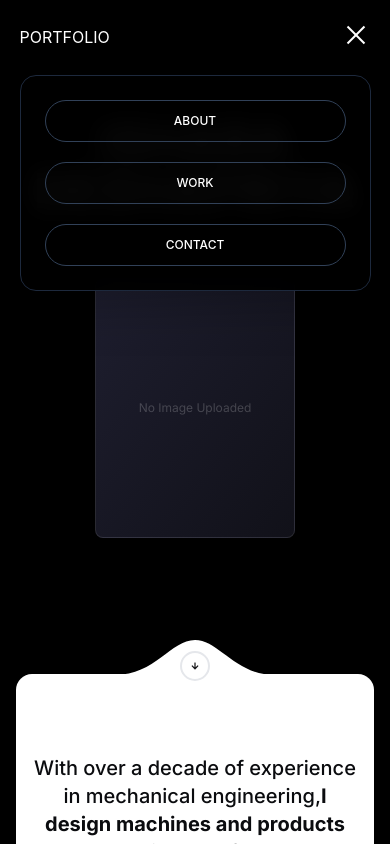
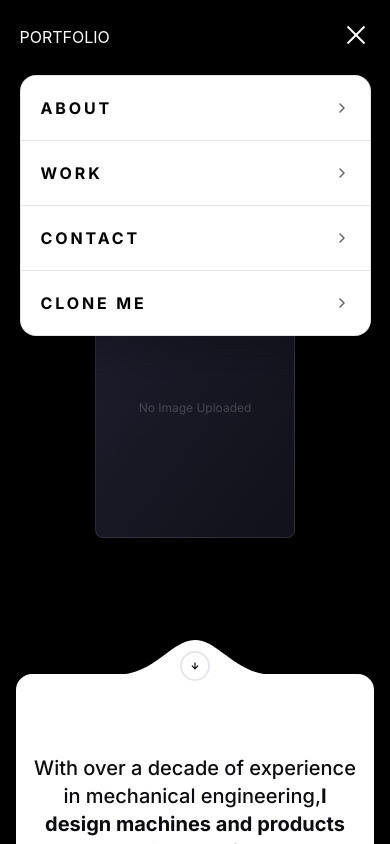
Before and after one commit to minidukalhara14/creative-portfolio, a React (Vite) app: page / in a window 390 px wide. Both pictures are taken after a click on the button 355 px from the left and 35 px from the top of the page. Shown: the top 844 px of the page. Built offline with nearby package versions, Linux system fonts and the light colour scheme; no server answers.

Commit message:
updated mobile menu

```diff
--- a/src/components/common/Navibar.jsx
+++ b/src/components/common/Navibar.jsx
@@ -1,10 +1,19 @@
 import { useState } from "react";
 import { Link } from "react-router-dom";
+import { AnimatePresence, motion } from "framer-motion";
+import { ChevronRight } from "lucide-react";
 import AnimatedButton from "./AnimatedButton";
 
 export default function Navibar() {
 
   const [isOpen, setIsOpen] = useState(false);
+
+  const mobileMenuItems = [
+    { to: "/about", label: "ABOUT", reloadDocument: false },
+    { to: "/projects", label: "WORK", reloadDocument: false },
+    { to: "/contact", label: "CONTACT", reloadDocument: true },
+    { to: "/", label: "CLONE ME", reloadDocument: false },
+  ];
 
   return (
 
@@ -48,25 +57,34 @@ export default function Navibar() {
         </button>
 
 
-        {isOpen && (
-          <div className="absolute top-[80px] left-0 w-full bg-black/95 border border-slate-800 rounded-2xl p-6 flex flex-col items-center gap-5 md:hidden shadow-2xl backdrop-blur-md">
-            <div className="w-full text-center p-3 border border-solid border-slate-700 rounded-full bg-transparent flex justify-center items-center">
-                <Link to="/about" onClick={() => setIsOpen(false)} className="w-full">
-                  <AnimatedButton text="ABOUT" className="font-sans text-[14px] text-secondary tracking-normal uppercase" />
-                </Link>
-            </div>
-            <div className="w-full text-center p-3 border border-solid border-slate-700 rounded-full bg-transparent flex justify-center items-center">
-                <Link to="/projects" onClick={() => setIsOpen(false)} className="w-full">
-                  <AnimatedButton text="WORK" className="font-sans text-[14px] text-secondary tracking-normal uppercase" />
-                </Link>
-            </div>
-            <div className="w-full text-center p-3 border border-solid border-slate-700 rounded-full bg-transparent flex justify-center items-center">
-                <Link to="/contact" reloadDocument onClick={() => setIsOpen(false)} className="w-full">
-                  <AnimatedButton text="CONTACT" className="font-sans text-[14px] text-secondary tracking-normal uppercase" />
-                </Link>
-            </div>
-          </div>
-        )}
+        <AnimatePresence>
+          {isOpen && (
+            <motion.div
+              initial={{ opacity: 0, y: -12, scaleY: 0.98 }}
+              animate={{ opacity: 1, y: 0, scaleY: 1 }}
+              exit={{ opacity: 0, y: -12, scaleY: 0.98 }}
+              transition={{ duration: 0.28, ease: [0.25, 1, 0.5, 1] }}
+              className="absolute top-[80px] left-0 w-full origin-top overflow-hidden rounded-2xl border border-black/10 bg-white shadow-2xl md:hidden"
+            >
+              <div className="flex flex-col divide-y divide-black/10">
+                {mobileMenuItems.map((item) => (
+                  <Link
+                    key={item.label}
+                    to={item.to}
+                    reloadDocument={item.reloadDocument}
+                    onClick={() => setIsOpen(false)}
+                    className="flex items-center justify-between px-5 py-5 text-black hover:bg-black/[0.03] transition-colors duration-200"
+                  >
+                    <span className="text-base font-semibold uppercase tracking-[0.18em] text-black">
+                      {item.label}
+                    </span>
+                    <ChevronRight className="h-4 w-4 text-black/60" strokeWidth={2.25} />
+                  </Link>
+                ))}
+              </div>
+            </motion.div>
+          )}
+        </AnimatePresence>
 
     </div>
   );
```
